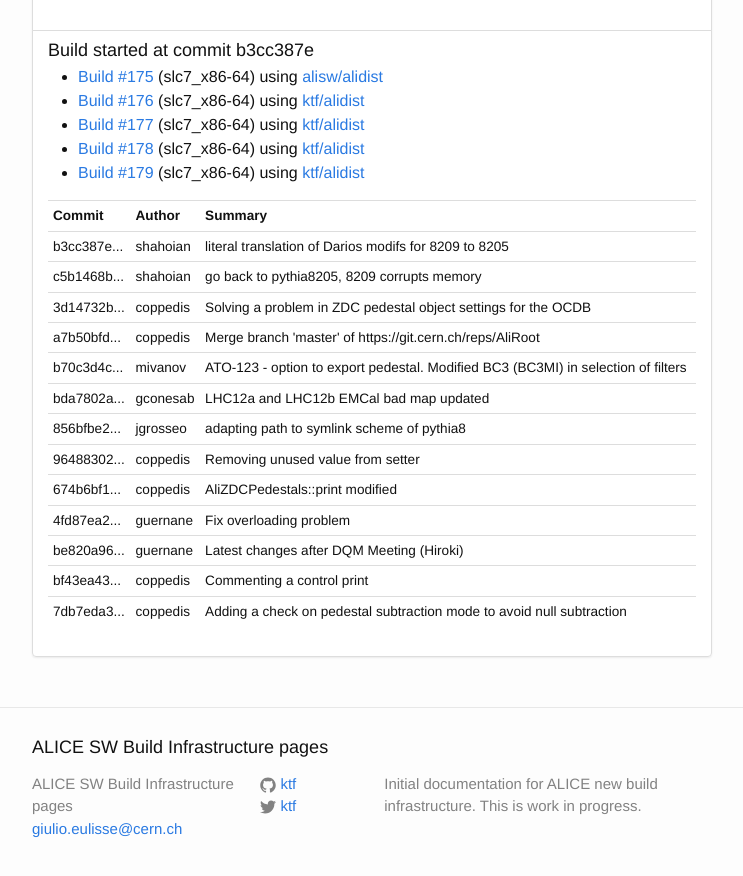
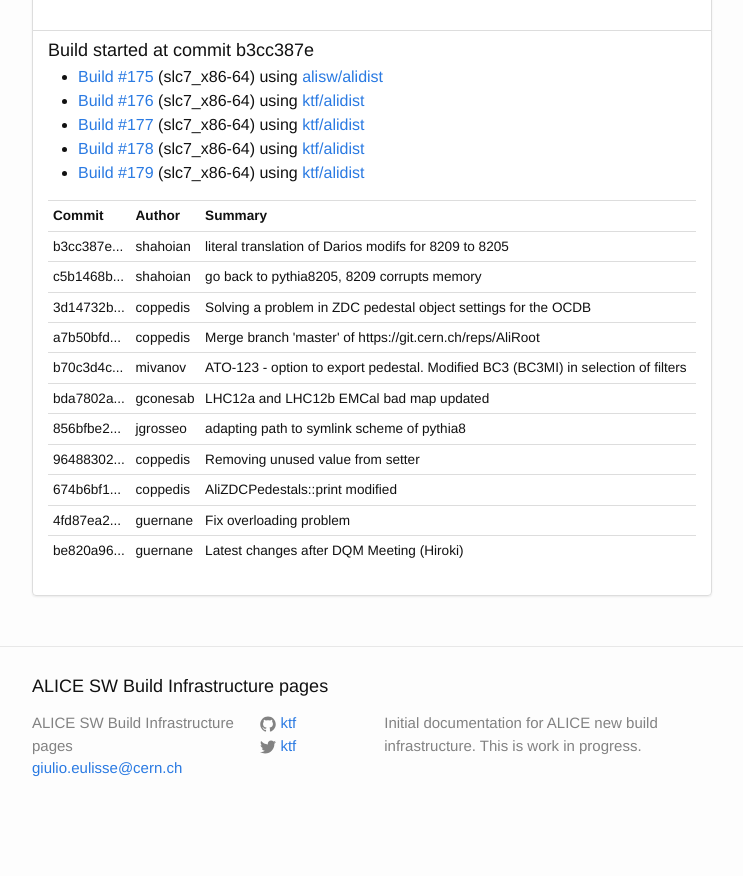
Before and after one commit to alisw/alisw.github.io, a Jekyll site: the page built from index.html, in a window 1280 px wide and 900 px high, scrolled down 3927 px. Shown: the top 876 px of the window, without its empty margins (268-1011 px from the left). Built offline with Jekyll 4.4.1, drawn with Linux system fonts in a browser that asks for light colours; nearby versions of some CDN libraries; after the commit the page ends 4767 px from its top, so only the background shows below that.

Commit message:
Updated results.

```diff
--- a/_data/commits-aliroot-master.yaml
+++ b/_data/commits-aliroot-master.yaml
@@ -148,13 +148,3 @@
  message: >-
     Latest changes after DQM Meeting (Hiroki)
  author: !!str guernane
--
- commit: "bf43ea43eb5eaebd35ec9eabd837e205f4a0f926"
- message: >-
-    Commenting a control print
- author: !!str coppedis
--
- commit: "7db7eda3f8dcd969c5af104647e4d073930c0c49"
- message: >-
-    Adding a check on pedestal subtraction mode to avoid null subtraction
- author: !!str coppedis
```
